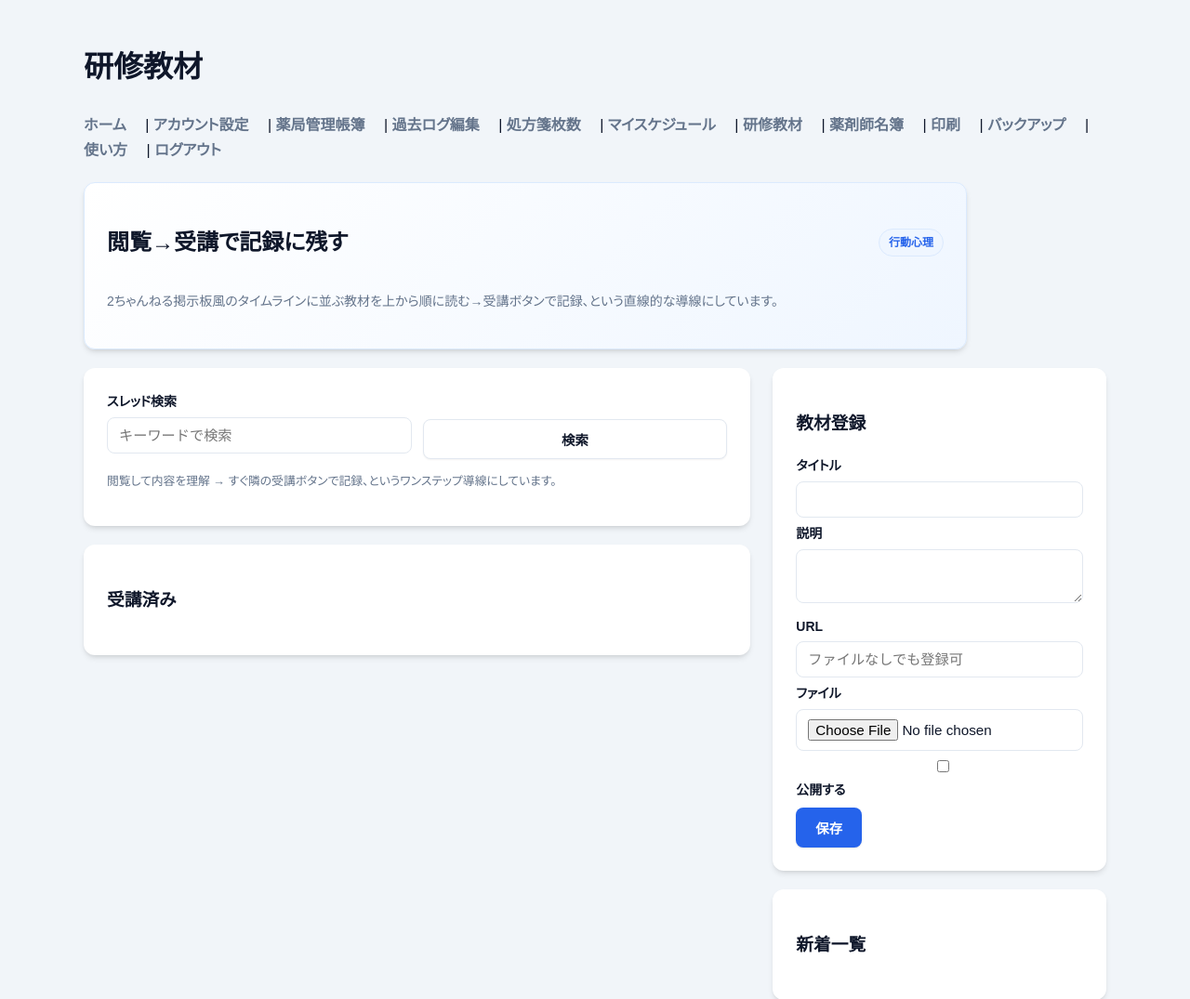
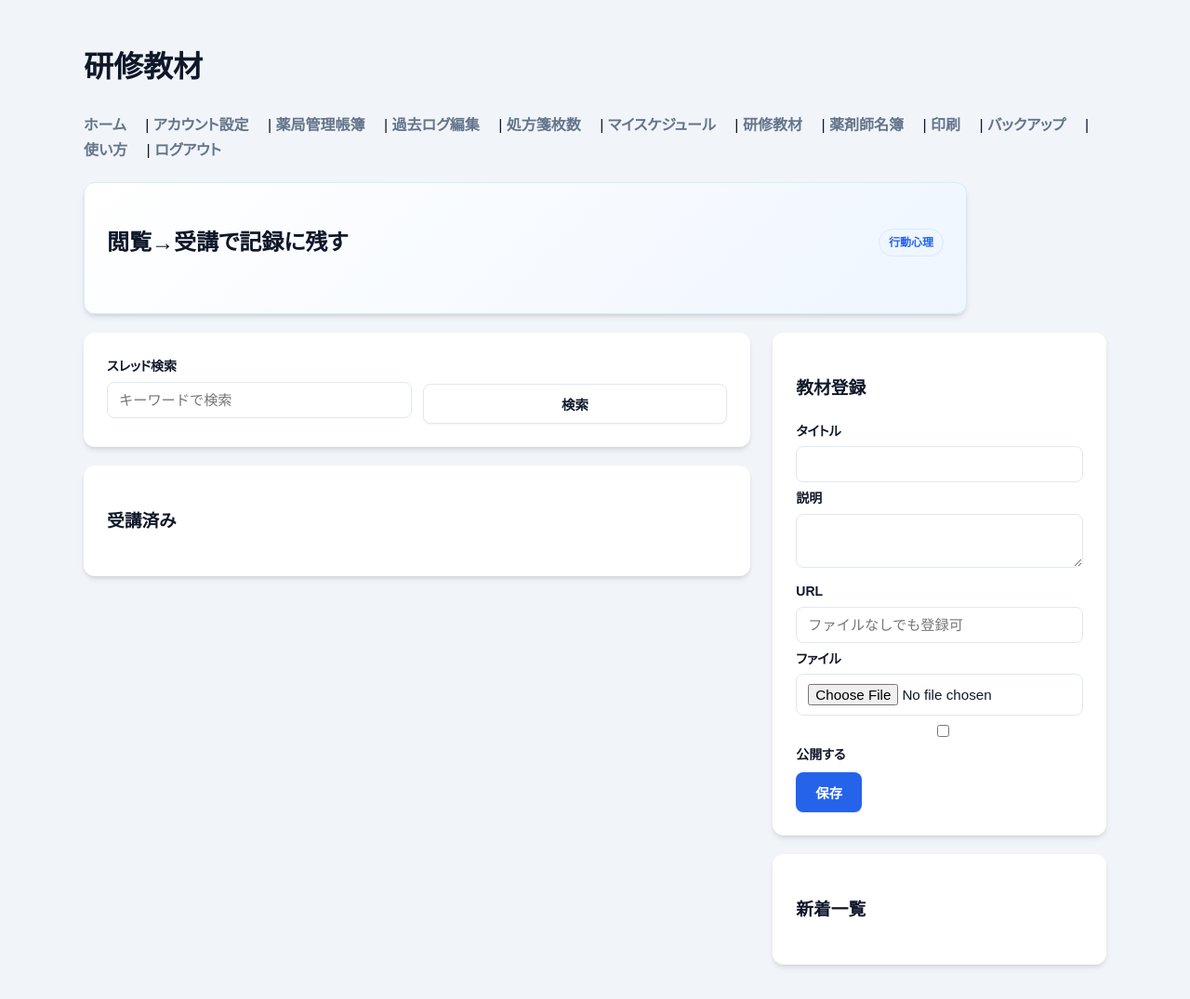
Before and after one commit to bigmakers/kanrichobopublic, a PHP site: page /member/training_materials.php in a window 1280 px wide. Shown: the top 1075 px of the page at 93% size. After the commit the page ends 1041 px from the top, so only its background shows below. Run offline with PHP 8.4, Linux system fonts and the light colour scheme; the visitor is signed in with stand-in values (Sample User, id 1).

Commit message:
Remove training intro copy

```diff
--- a/public/member/training_materials.php
+++ b/public/member/training_materials.php
@@ -250,7 +250,6 @@ $recentComments = array_slice($recentComments, 0, 5);
         <h2>閲覧→受講で記録に残す</h2>
         <span class="badge">行動心理</span>
     </div>
-    <p class="subtext">2ちゃんねる掲示板風のタイムラインに並ぶ教材を上から順に読む→受講ボタンで記録、という直線的な導線にしています。</p>
 </div>
 <div class="training-layout">
     <div>
@@ -259,7 +258,6 @@ $recentComments = array_slice($recentComments, 0, 5);
                 <label>スレッド検索<input type="text" name="q" value="<?= htmlspecialchars($q) ?>" placeholder="キーワードで検索"></label>
                 <button type="submit" class="secondary">検索</button>
             </form>
-            <p class="notice">閲覧して内容を理解 → すぐ隣の受講ボタンで記録、というワンステップ導線にしています。</p>
         </div>
         <?php $threadNo = 1; foreach ($list as $m): list($ownerName, $ownerPharmacy) = $ownerInfo($m['owner']); $isOwner = $m['owner'] === $user['email']; $commentList = $commentCache[$m['id']] ?? []; ?>
         <div class="bbs-thread" id="thread-<?= htmlspecialchars($m['id']) ?>">
```
